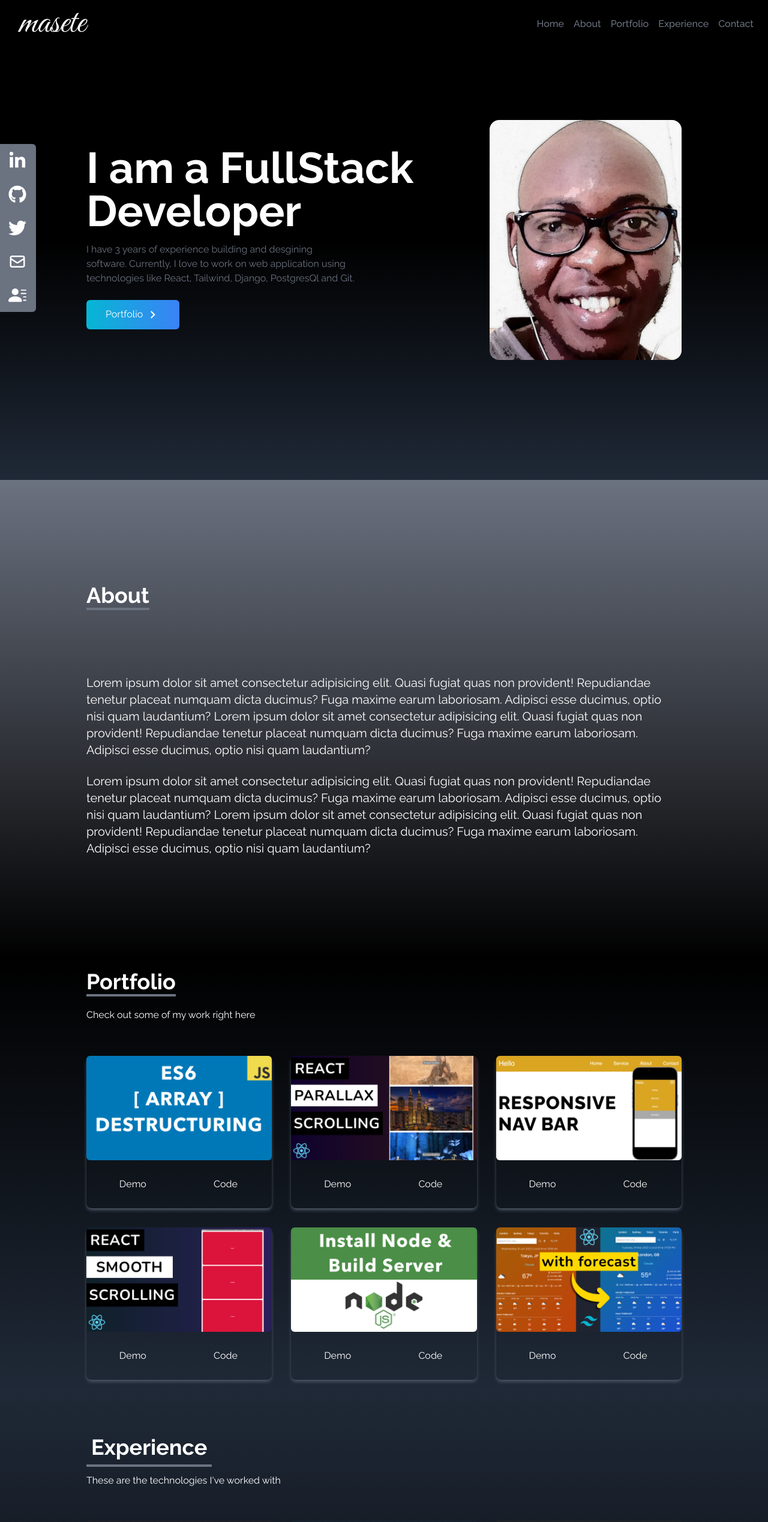
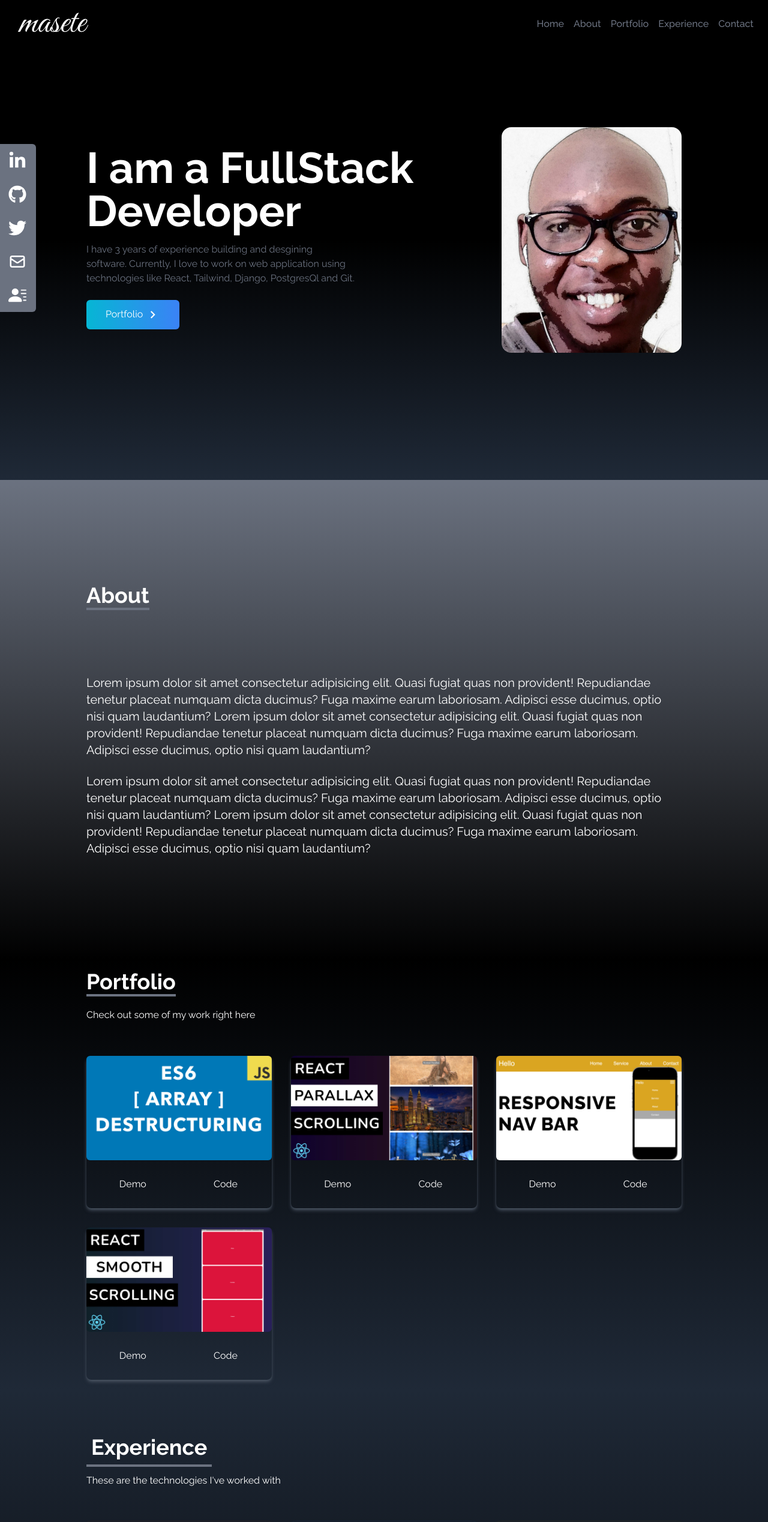
Before and after one commit to masete/turbo-goggles, a React (Create React App) app: page / in a window 1280 px wide. Shown: the top 2537 px of the page at 60% size. Built offline with nearby package versions, Linux system fonts and the light colour scheme.

Commit message:
feat: worked on responsiveness

```diff
--- a/src/components/Home.jsx
+++ b/src/components/Home.jsx
@@ -34,8 +34,13 @@ const Home = () => {
           </div>
 
         </div>
+        <div>
+           <img
+           className='rounded-2xl mx-auto w-1/3 md:w-[400px]'
+           src={HeroImage}
+           alt='profile'/>
+        </div>
 
-          <img className='md:h-[400px] w-2/3 rounded-2xl mx-auto md:w-[350px]' src={HeroImage} alt='profile'/>
 
       </div>
     </div>
--- a/src/components/Portfolio.jsx
+++ b/src/components/Portfolio.jsx
@@ -24,14 +24,14 @@ const Portfolio = () => {
       id: 4,
       src: reactSmooth,
     },
-    {
-      id: 5,
-      src: installNode,
-    },
-    {
-      id: 6,
-      src: reactWeather,
-    },
+    // {
+    //   id: 5,
+    //   src: installNode,
+    // },
+    // {
+    //   id: 6,
+    //   src: reactWeather,
+    // },
   ];
 
   return (
```
